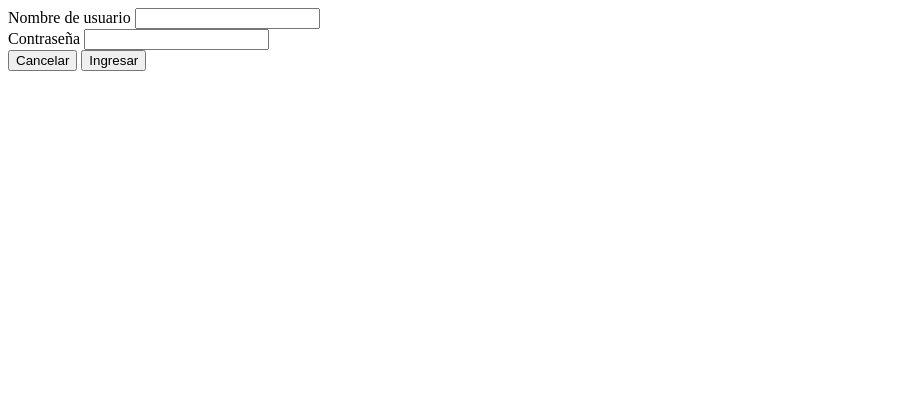
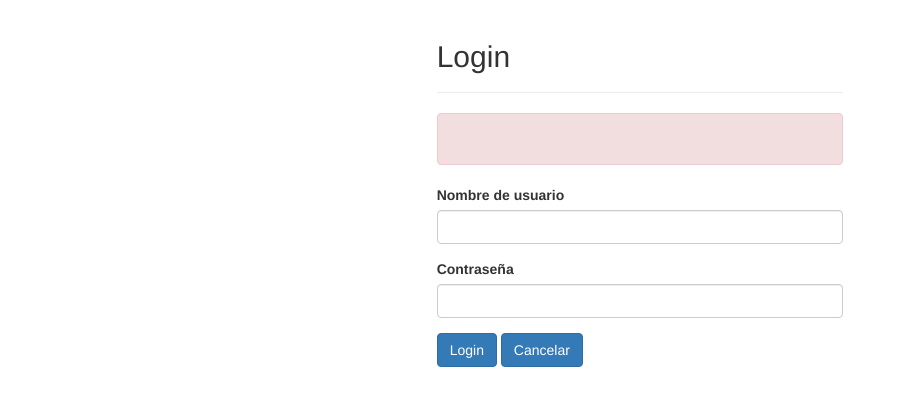
Before and after one commit to eanunezt/TddKataWeb, a Django app: template kataWeb/templates/polls/login.html in a window 1280 px wide. Shown: the top 406 px of the page, without its empty margins (0-898 px from the left). Run offline with Django 3.2, Linux system fonts and the light colour scheme; the template is opened without the code that fills it, so the values that code supplies are empty; some libraries are stand-ins or nearby versions.

Commit message:
probar el login de un independiente (VERDE)

```diff
--- a/kataWeb/templates/polls/index.html
+++ b/kataWeb/templates/polls/index.html
@@ -36,7 +36,7 @@
         </li>
     {% else %}
         <li><a href="#" id="id_register"><span class="glyphicon glyphicon-user"></span> Registrarse</a></li>
-        <li><a href="#" id="id_login"><span class="glyphicon glyphicon-log-in"></span> Login</a></li>
+        <li><a href="ingresar" id="id_login"><span class="glyphicon glyphicon-log-in"></span> Login</a></li>
     {% endif %}
 </ul>
 <div class="jumbotron" style="padding-left: 20px; height: 50%">
--- a/kataWeb/templates/polls/login.html
+++ b/kataWeb/templates/polls/login.html
@@ -1,36 +1,52 @@
+<!DOCTYPE html>
+<html lang="en">
+<head>
+    <meta charset="UTF-8">
+    <title>Login</title>
+    <link rel="stylesheet" href="https://maxcdn.bootstrapcdn.com/bootstrap/3.3.7/css/bootstrap.min.css"
+          integrity="sha384-BVYiiSIFeK1dGmJRAkycuHAHRg32OmUcww7on3RYdg4Va+PmSTsz/K68vbdEjh4u" crossorigin="anonymous">
+    <script src="https://code.jquery.com/jquery-3.3.1.js" integrity="sha256-2Kok7MbOyxpgUVvAk/HJ2jigOSYS2auK4Pfzbm7uH60=" crossorigin="anonymous"></script>
     <script>
-    function enviarForm() {
+        function enviarForm()
+        {
+  alert("enviarForm");
             $.ajax
             ({
-            type: "POST",
-            url: "http://localhost:8000/login/",
-            data: JSON.stringify({username: $('#username').val(), psw: $('#password').val()}),
+                type:"POST",
+                url:"login",
+                data: JSON.stringify({username: $('#username').val(), password: $('#password').val()}),
                 contentType: "application/json; charset=utf-8;",
                 dataType: "json",
-            success: function (data) {
+                success: function (data)
+                {
+                    if(data.mensaje == "ok")
+                    {
+                        window.location = "http://localhost:8000"
+                    }
+                    else
+                    {
+                        $("#mensaje").text(data.mensaje);
+                    }
                 },
-            failure: function (errMsg) {
+                failure: function (errMsg)
+                {
                     alert("Hubo un error");
                 }
             });
             return false;
         }
     </script>
-
-
+</head>
+<body>
 	<div class="row">
-    <div class="col-lg-12">
-        <div class="alert alert-danger" role="alert">
+		<div class="col-md-4 col-md-offset-4">
+			<div class="page-header">
+                <h2>Login</h2>
+            </div>
+            <div class="alert alert-danger">
                 <label id="mensaje"></label>
             </div>
-    </div>
-</div>
-
-
-<form method="post" action="" onsubmit="enviarForm();">
-    <div class="container">
-        <div class="row">
-            <div class="col-lg-12">
+			<form method="post" onsubmit="enviarForm();" >
 				<div class="form-group">
 					<label class="control-label" for="username">Nombre de usuario</label>
 					<input type="text" id="username" name="username" class="form-control">
@@ -39,11 +55,10 @@
 					<label for="password">Contraseña</label>
 					<input type="password" name="password" id="password" class="form-control">
 				</div>
+				<button type="submit" class="btn btn-primary">Login</button>
+				<a href="http://localhost:8000" class="btn btn-primary">Cancelar</a>
+			</form>
 		</div>
 	</div>
-        <div class="modal-footer">
-            <button type="button" class="btn btn-secondary" data-dismiss="modal">Cancelar</button>
-            <input type="submit" class="submit-btn btn btn-primary" value="Ingresar"/>
-        </div>
-    </div>
-</form>
+</body>
+</html>
--- a/kataWeb/urls.py
+++ b/kataWeb/urls.py
@@ -6,6 +6,7 @@
     path('', views.index, name='index'),
     url('editar/(?P<idTrabajador>\d+)$', views.editar_perfil, name='editar'),
     url('login', views.login),
+    url('ingresar', views.ingresar),
     url('register', views.register),
     url('logout', views.logout),
     url('trabajador/(?P<pk>\d+)$', views.detail),
--- a/kataWeb/views.py
+++ b/kataWeb/views.py
@@ -28,6 +28,7 @@
     username = request.POST.get('usrname', '')
     password = request.POST.get('psw', '')
     user = auth.authenticate(username=username, password=password)
+    print('login--->' + username)
     if user is not None:
         auth.login(request, user)
         messages.success(request, "Bienvenido al sistema {}".format(username), extra_tags="alert-success")
@@ -120,3 +121,7 @@
 def detail(request, pk):
     trabajador = get_object_or_404(Trabajador, pk=pk)
     return HttpResponse(serializers.serialize("json", [trabajador]))
+
+@csrf_exempt
+def ingresar(request):
+    return render(request, 'polls/login.html')
```
Also changed, not shown: kataWeb/Funtional_test.py (+0 -50 lines). Lines whose indentation alone changed are shown as unchanged.
